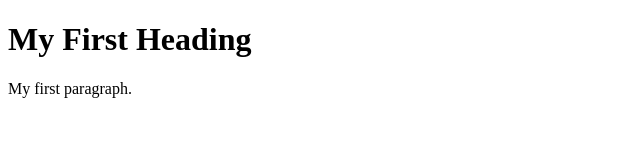
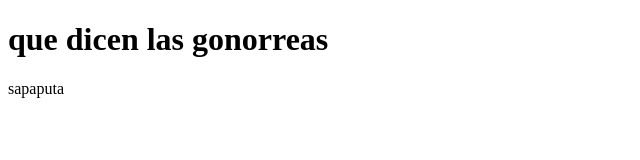
Before and after one commit to martinrestrepo/martin-restrepo.github.io, a plain HTML site: page index.html in a window 1280 px wide. Shown: the whole page, without its empty margins (0-640 px from the left). Drawn offline with Linux system fonts and the light colour scheme.

Commit message:
Update index.html

```diff
--- a/index.html
+++ b/index.html
@@ -2,9 +2,9 @@
 <html>
 <body>
 
-<h1>My First Heading</h1>
+<h1>que dicen las gonorreas</h1>
 
-<p>My first paragraph.</p>
+<p>sapaputa</p>
 
 </body>
 </html>
```
